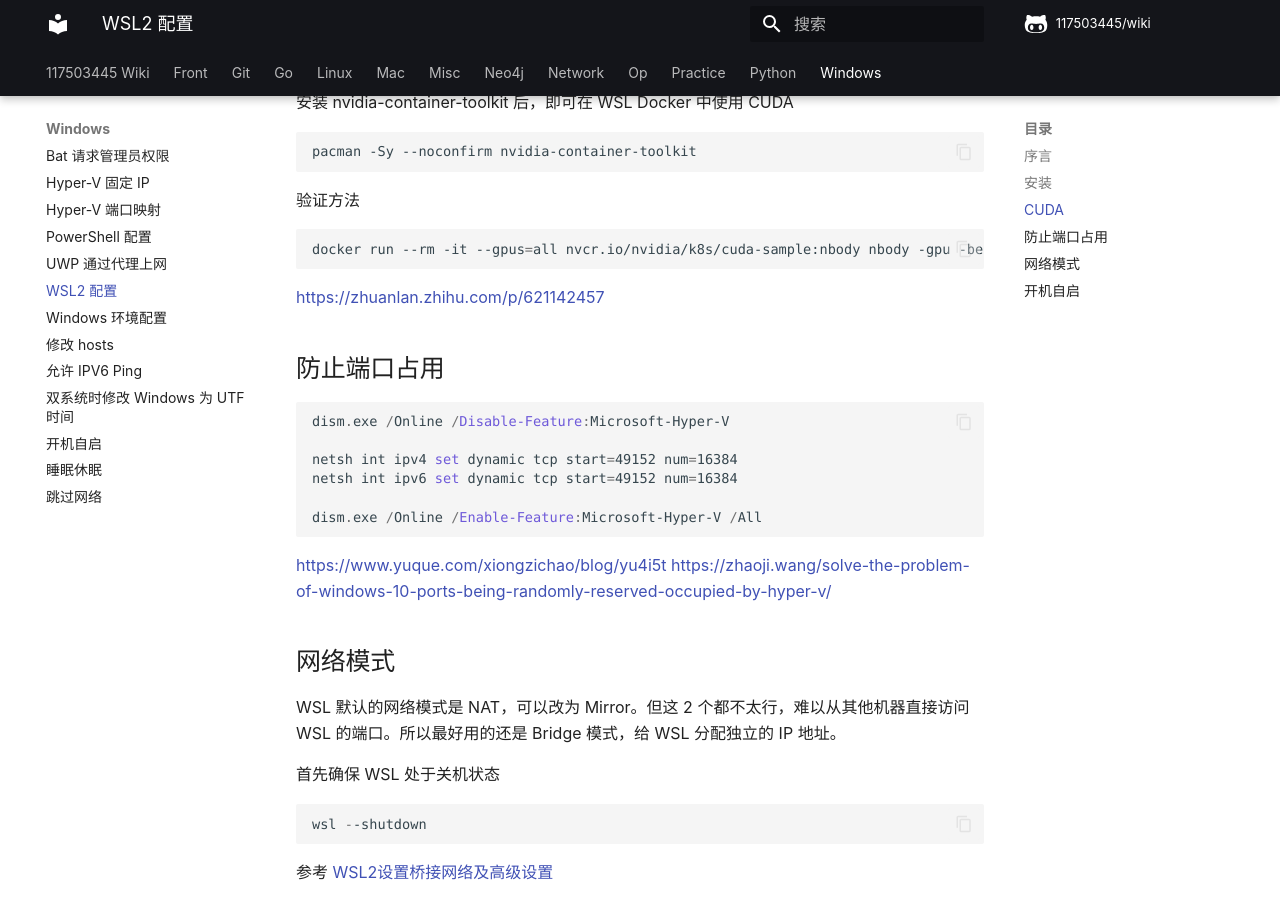
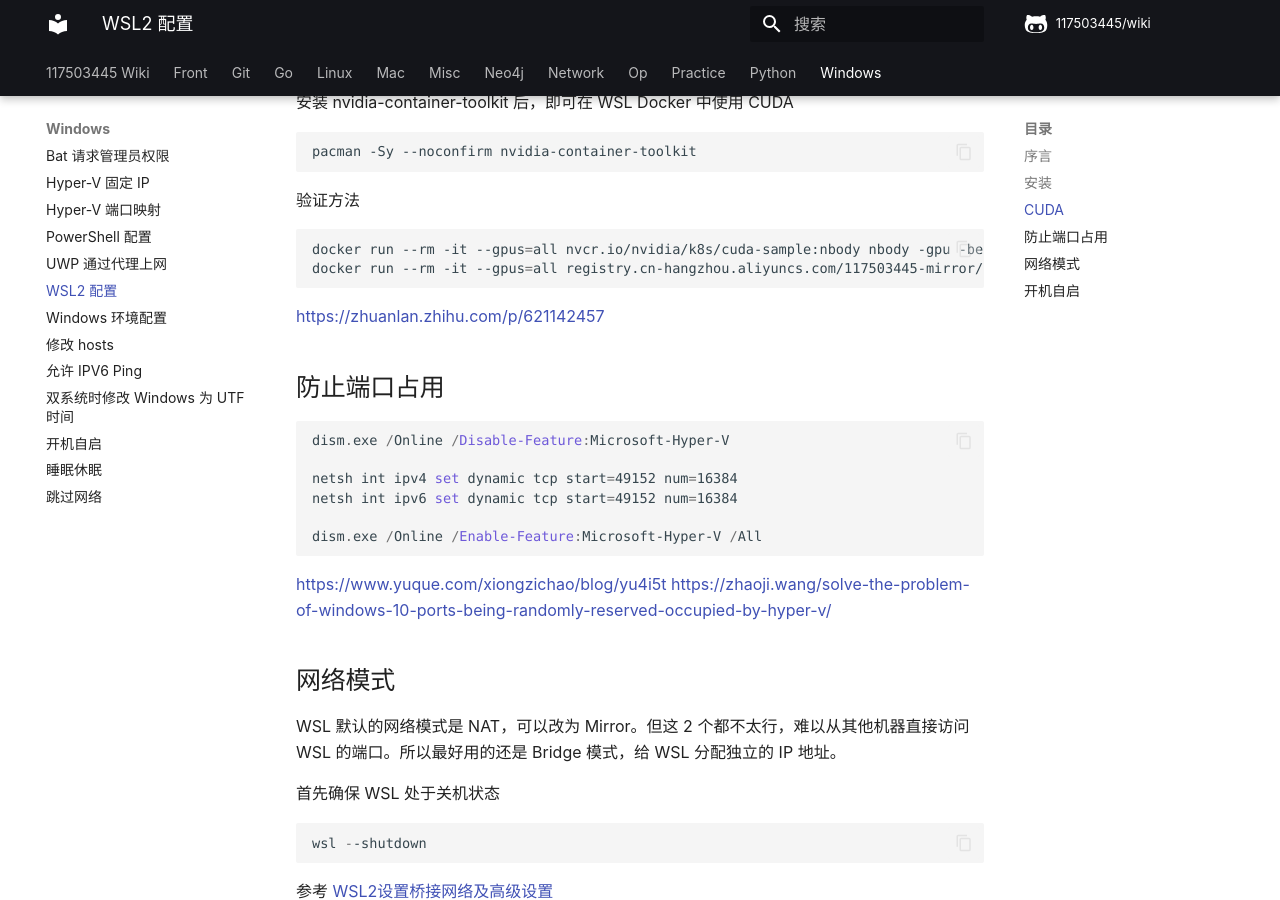
Before and after one commit to 117503445/wiki, an MkDocs documentation site: the page built from docs/windows/WSL2 配置.md, in a window 1280 px wide and 900 px high, scrolled down 1644 px. Built offline with MkDocs 1.6.1 and Material for MkDocs 9.7.7, drawn with Linux system fonts in a browser that asks for light colours; comment, search, counter and statistics services are not loaded.

Commit message:
docs(windows): 更新 WSL2 下的 GPU 支持文档
- 在文档中添加了使用阿里云镜像的示例命令
- 保留了原有的 NVIDIA 官方镜像示例命令
- 更新了文档中的链接地址

Signed-off-by: 117503445 <t117503445@gmail.com>

````diff
--- a/docs/windows/WSL2 配置.md
+++ b/docs/windows/WSL2 配置.md
@@ -82,6 +82,7 @@ pacman -Sy --noconfirm nvidia-container-toolkit
 
 ```sh
 docker run --rm -it --gpus=all nvcr.io/nvidia/k8s/cuda-sample:nbody nbody -gpu -benchmark
+docker run --rm -it --gpus=all registry.cn-hangzhou.aliyuncs.com/117503445-mirror/sync:linux.amd64.nvcr.io.nvidia.k8s.cuda-sample.nbody nbody -gpu -benchmark
 ```
 
 <https://zhuanlan.zhihu.com/p/621142457>
````
